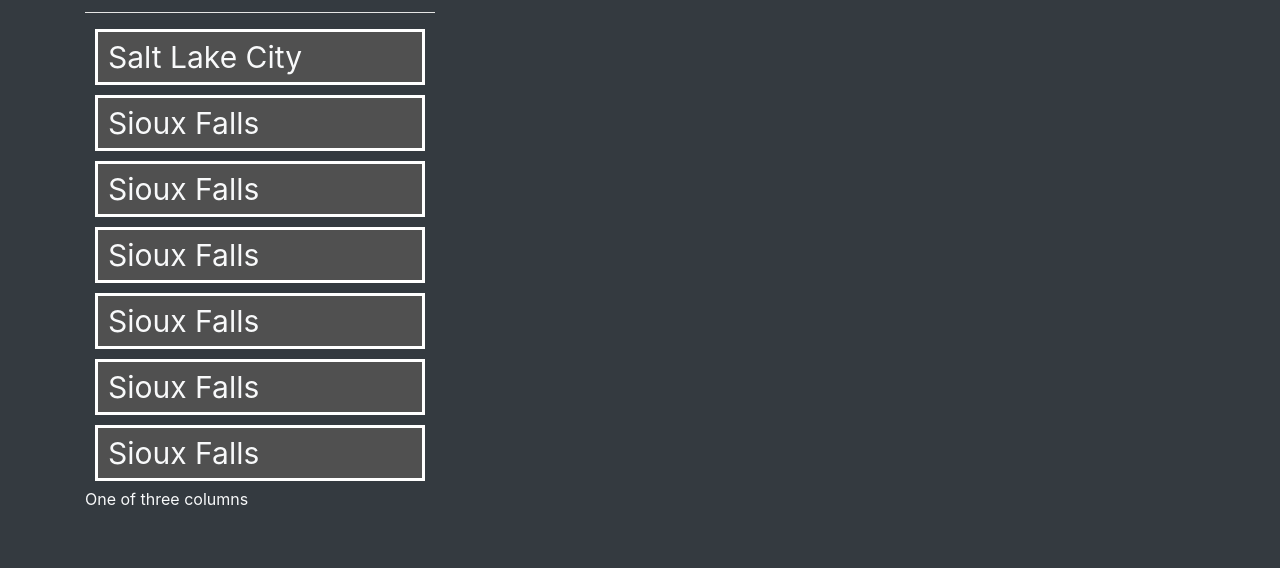
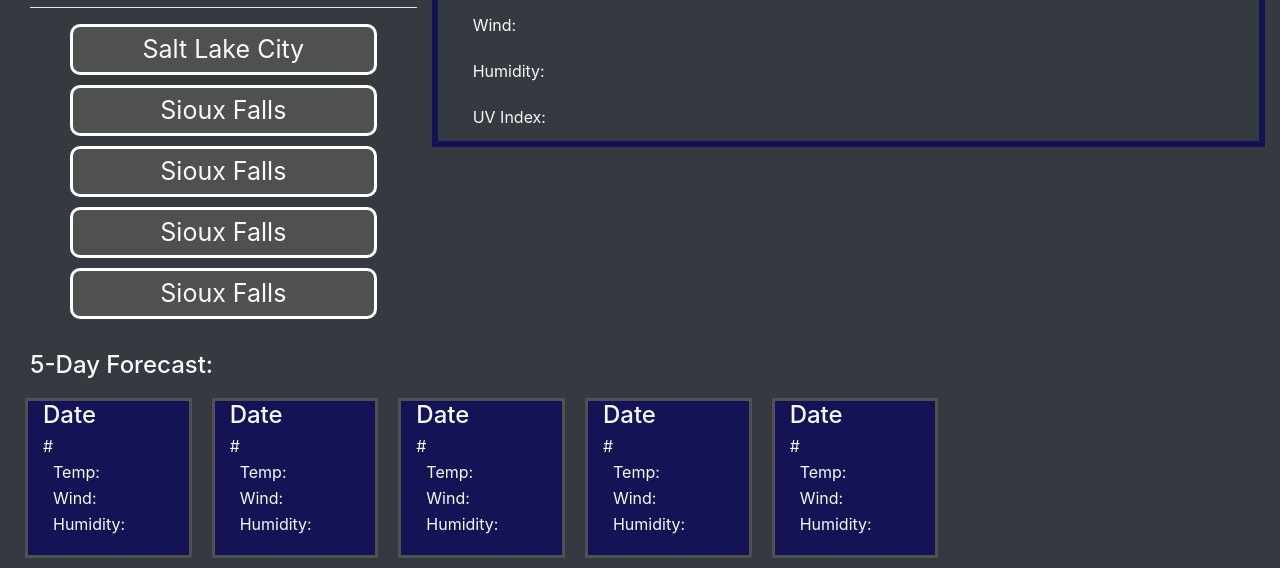
Before and after one commit to zdjorgensen/Weather-Dashboard, a plain HTML site: page index.html in a window 1280 px wide. Shown: the part 241-809 px from the top of the page. Drawn offline with nearby package versions, Linux system fonts and the light colour scheme.

Commit message:
index/css-update

```diff
--- a/assets/css/style.css
+++ b/assets/css/style.css
@@ -1,20 +1,29 @@
 :root {
     --dark-blue: rgb(19, 19, 85);
+    --grey: rgb(80, 80, 80);
 }
 
 body {
     font-size: 16px;
     line-height: 1;
+    background-color: rgb(52, 58, 64);
+    color: white;
 }
 
 header {
     background-color: var(--dark-blue);
+    border-bottom: solid;
+    border-color: var(--grey);
     padding: 10px;
-    margin-bottom: 10px;
+    margin-bottom: 40px;
 }
 
 hr {
     background-color: white;
+}
+
+.row{
+    margin: 0px;
 }
 
 #search-container {
@@ -27,22 +36,61 @@ hr {
 }
 
 #previous-search {
-    font-size: 16px;
-    padding-left: 0;
-    margin: 10px;
+    padding-right: 40px;
     list-style: none;
 }
 
-li {
+#previous-search li {
     padding: 10px;
     margin-bottom: 10px;
-    font-size: 30px;
+    font-size: 25px;
     border: solid;
+    border-radius: 10px;
     border-color: white;
     background-color: rgb(80, 80, 80);
 }
 
-li:hover {
+#previous-search li:hover {
     background-color: var(--dark-blue);
     cursor:pointer;
 }
+
+#current-location {
+    border: solid;
+    border-color: var(--dark-blue);
+    border-width: 6px;
+    height: 250px;
+}
+
+#current-info {
+    padding: 0px;
+    margin: 0px;
+    list-style: none;
+}
+
+#current-info li {
+    margin: 10px;
+    padding: 10px;
+}
+
+#forecast-row{
+   width: 1000px
+}
+
+#forecast {
+    background-color: var(--dark-blue);
+    border: solid;
+    border-color: var(--grey);
+    margin: 10px;
+    height: 160px;
+
+}
+
+#forecast ul {
+    padding: 0px;
+}
+
+#forecast li {
+    list-style: none;
+    margin: 10px;
+}
--- a/index.html
+++ b/index.html
@@ -10,41 +10,91 @@
   </head>
 
   <body class="bg-dark text-light">
-    <header class="contatiner">
+    <header>
       <h1 class="display-4 text-center"> Weather Dashboard </h1>
     </header>
 
-
-      <!-- Container for city search and previous searches -->
-      <div class="container" id="search-card" >
+    <div class="container-fluid" >
+      <!-- City search and previous searches -->
       <div class="row">
         <div class="col-lg-4">
-            <h1>Search for a City:</h1>
-              <form class="form-inline" >
+          <h1 class="text-center">Search for a City:</h2>
+            <form class="form-inline justify-content-center" >
               <input class="form-control mr-sm-2" type="text" placeholder="Salt Lake City" id="city-name">
               <button class="btn btn-primary" id="location-search" type="submit">Search</button>
             </form>
             <hr>
-            <ul id="previous-search" class="#"> <!-- Delete li -->
+          <ul id="previous-search" class="text-center">
             <li>Salt Lake City</li>
-              <li>Sioux Falls</li>
-              <li>Sioux Falls</li>
             <li>Sioux Falls</li>
             <li>Sioux Falls</li>
             <li>Sioux Falls</li>
             <li>Sioux Falls</li>
           </ul>
         </div>
+
+        <!-- Current city and the current info -->
+        <div class="col-lg-8" id="current-location">
+          <h1> Test </h1>
+          <ul id="current-info">
+            <li>Temp:</li>
+            <li>Wind:</li>
+            <li>Humidity:</li>
+            <li>UV Index:</li>
+          </ul>
         </div>
 
-        <div class="row">
-          <div class="col-lg-8">
-            One of three columns
+        <!-- 5-Day Forecast -->
+        <div class="row" id="forecast-row">
+          <h4 class="col-12 mt-3"> 5-Day Forecast: </h3>
+          <div class="col-lg-2" id="forecast">
+            <h4> Date </h4>
+            <icon> # </icon>
+            <ul>
+              <li>Temp:</li>
+              <li>Wind:</li>
+              <li>Humidity:</li>
+            </ul>
+          </div>
+          <div class="col-lg-2" id="forecast">
+            <h4> Date </h4>
+            <icon> # </icon>
+            <ul>
+              <li>Temp:</li>
+              <li>Wind:</li>
+              <li>Humidity:</li>
+            </ul>
+          </div>
+          <div class="col-lg-2" id="forecast">
+            <h4> Date </h4>
+            <icon> # </icon>
+            <ul>
+              <li>Temp:</li>
+              <li>Wind:</li>
+              <li>Humidity:</li>
+            </ul>
+          </div>
+          <div class="col-lg-2" id="forecast">
+            <h4> Date </h4>
+            <icon> # </icon>
+            <ul>
+              <li>Temp:</li>
+              <li>Wind:</li>
+              <li>Humidity:</li>
+            </ul>
+          </div>
+          <div class="col-lg-2" id="forecast">
+            <h4> Date </h4>
+            <icon> # </icon>
+            <ul>
+              <li>Temp:</li>
+              <li>Wind:</li>
+              <li>Humidity:</li>
+            </ul>
           </div>
         </div>
       </div>
     </div>
-
 
 
 
```
Lines whose indentation alone changed are shown as unchanged.
